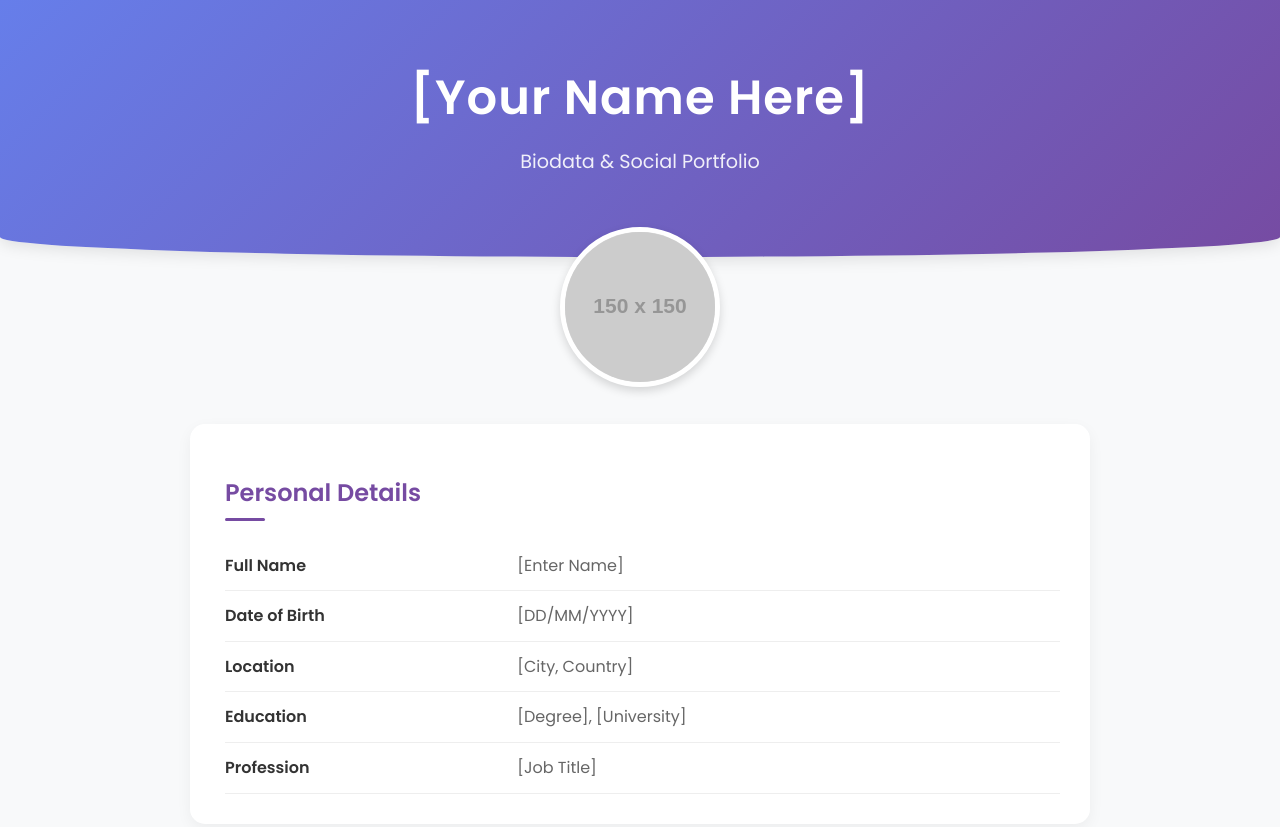
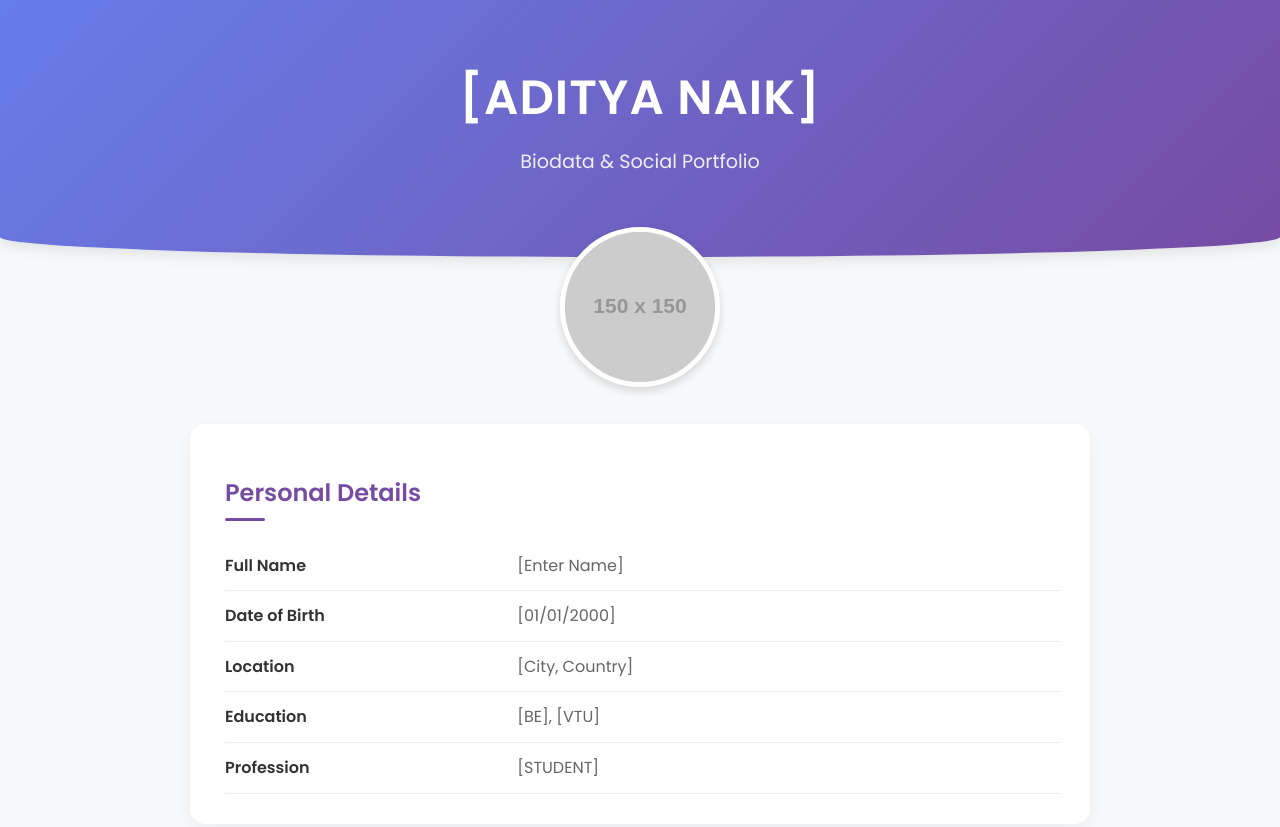
Before and after one commit to Aditya-naik17/adityanaik.github.io, a plain HTML site: page index.html in a window 1280 px wide. Shown: the top 827 px of the page. Drawn offline with Linux system fonts and the light colour scheme; placeholder pictures from the web are drawn by us.

Commit message:
Update index.html

```diff
--- a/index.html
+++ b/index.html
@@ -228,7 +228,7 @@
 
     <header>
         <div>
-            <h1>[Your Name Here]</h1>
+            <h1>[ADITYA NAIK]</h1>
             <p>Biodata & Social Portfolio</p>
         </div>
     </header>
@@ -248,7 +248,7 @@
                 </tr>
                 <tr>
                     <td>Date of Birth</td>
-                    <td>[DD/MM/YYYY]</td>
+                    <td>[01/01/2000]</td>
                 </tr>
                 <tr>
                     <td>Location</td>
@@ -256,11 +256,11 @@
                 </tr>
                 <tr>
                     <td>Education</td>
-                    <td>[Degree], [University]</td>
+                    <td>[BE], [VTU]</td>
                 </tr>
                 <tr>
                     <td>Profession</td>
-                    <td>[Job Title]</td>
+                    <td>[STUDENT]</td>
                 </tr>
             </table>
         </section>
@@ -300,7 +300,7 @@
     </div>
 
     <footer>
-        <p>Designed with ❤️ by [Your Name] | Hosted on GitHub Pages</p>
+        <p>Designed with ❤️ by [ADITYA NAIK] | Hosted on GitHub Pages</p>
     </footer>
 
 </body>
```
